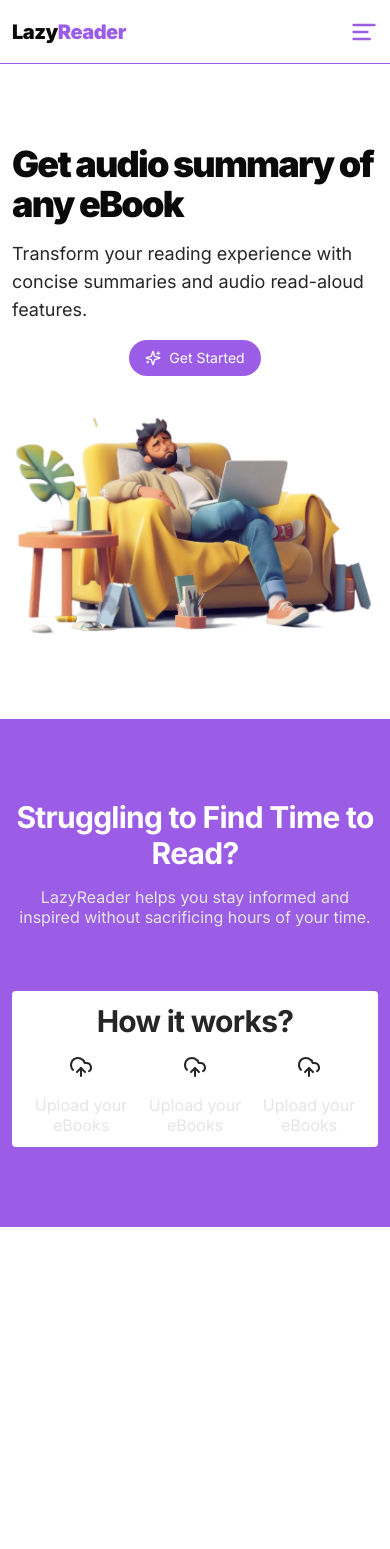
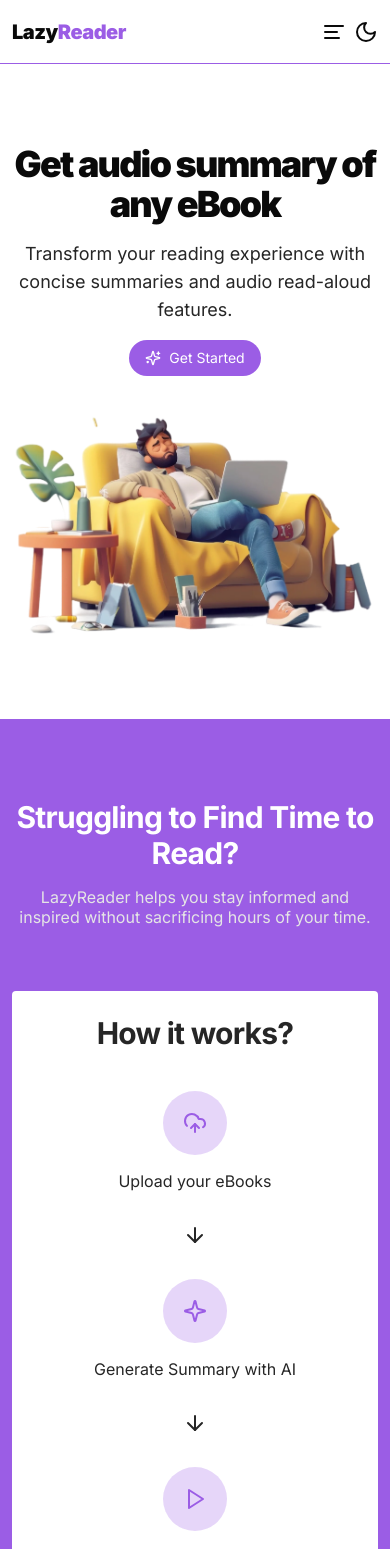
Before and after one commit to Tomilola-ng/LazyReader, a Next.js app: page / in a window 390 px wide. Shown: the top 1549 px of the page. Before the commit the page ends 1227 px from the top, so only its background shows below. Built offline with nearby package versions, Linux system fonts and the light colour scheme.

Commit message:
CLEANER_CODE

```diff
--- a/components/Header/NavBar.tsx
+++ b/components/Header/NavBar.tsx
@@ -7,19 +7,19 @@ import { LINKEDIN_ICON } from "../Reusables/Icons";
 
 export const Navbar = () => {
   return (
-    <motion.div className="md:hidden bg-white border-b w-full absolute top-16 left-0 transition-all">
+    <motion.div className="md:hidden bg-white dark:bg-neutral-900 border-b w-full absolute top-16 left-0 transition-all">
       {_siteDetails.menuLinks.map((item) => (
         <Link
           href={item.link}
           key={item.link}
-          className="py-3 pl-4 border-b hover:textBg transition-all block"
+          className="py-3 pl-4 border-b hover:textBg dark:text-neutral-200 transition-all block"
         >
           {item.label}
         </Link>
       ))}
       <Link
         href={"/"}
-        className="py-3 pl-4 border-b hover:textBg transition-all flexBetween"
+        className="py-3 pl-4 border-b hover:textBg transition-all flex items-center gap-x-2"
       >
         LinkedIn <LINKEDIN_ICON />
       </Link>
--- a/components/Header/index.tsx
+++ b/components/Header/index.tsx
@@ -21,11 +21,10 @@ export default function Header() {
       <header className="h-16 pSm py-3 border-b border-primary bg-light w-full flexBetween z-10">
         <Logo />
 
-        <AlignLeftIcon
-          onClick={toggleOpen}
-          className="text-primary md:hidden"
-          size={28}
-        />
+        <div className="md:hidden flexBetween w-fit gap-x-2">
+          <AlignLeftIcon onClick={toggleOpen} />
+          <ThemeSwitch />
+        </div>
 
         <div className="w-[20rem] hidden md:flexBetween">
           {_siteDetails.menuLinks.map((item) => (
--- a/components/pages/HomePage/Hero.tsx
+++ b/components/pages/HomePage/Hero.tsx
@@ -11,11 +11,11 @@ export default function HeroSection() {
       role="group"
       className="maxContainer flexCenter flex-col py-20 pSm"
     >
-      <h1 className="font-black md:text-5xl text-4xl tracking-tighter">
+      <h1 className="font-black md:text-5xl text-4xl tracking-tighter text-center">
         Get audio summary of any eBook
       </h1>
       <Gap height={4} />
-      <p className="text-neutral-800 dark:text-neutral-200 text-lg md:text-xl">
+      <p className="text-neutral-800 dark:text-neutral-200 text-lg md:text-xl text-center">
         Transform your reading experience with concise summaries and audio
         read-aloud features.
       </p>
--- a/components/pages/HomePage/HowItWorks.tsx
+++ b/components/pages/HomePage/HowItWorks.tsx
@@ -1,36 +1,64 @@
+"use client";
+
 import Gap from "@/components/Reusables/Gap";
-import { UploadCloudIcon } from "lucide-react";
+import {
+  ArrowDownIcon,
+  PlayIcon,
+  SparkleIcon,
+  UploadCloudIcon,
+} from "lucide-react";
+import { motion } from "framer-motion";
+
+function Step({ icon: Icon, text }: { icon: React.ElementType; text: string }) {
+  return (
+    <motion.figure
+      className="flexCenter flex-col gap-y-4 w-full md:w-fit"
+      initial={{ opacity: 0, y: 50 }}
+      whileInView={{ opacity: 1, y: 0 }}
+      viewport={{ once: false }}
+      transition={{ duration: 0.5 }}
+    >
+      <div className="bg-primary/25 rounded-full w-16 h-16 text-primary flexCenter text-3xl">
+        <Icon />
+      </div>
+      <p className="text-neutral-800 md:text-lg text-pretty leading-5">
+        {text}
+      </p>
+    </motion.figure>
+  );
+}
+
+function DirectionArrow() {
+  return (
+    <motion.figure
+      className="w-full md:w-fit flexCenter my-8 md:my-0"
+      initial={{ opacity: 0, y: 50 }}
+      whileInView={{ opacity: 1, y: 0 }}
+      viewport={{ once: true }}
+      transition={{ duration: 0.5, delay: 0.1 }}
+    >
+      <ArrowDownIcon className="md:-rotate-90" />
+    </motion.figure>
+  );
+}
 
 export default function HowItWorksSection() {
   return (
     <section
       role="group"
-      className="flexCenter rounded p-3 bg-white text-neutral-800 flex-col max-w-screen-lg text-center"
+      className="flexBetween rounded p-6 md:py-8 bg-white text-neutral-800 flex-col w-full max-w-screen-lg text-center"
     >
       <h2 className="font-bold text-3xl md:text-4xl tracking-tight">
         How it works?
       </h2>
-      <Gap height={4} />
+      <Gap height={10} />
 
-      <div className="flexBetween">
-        <figure className="flexCenter flex-col gap-y-4 w-fit">
-          <UploadCloudIcon />
-          <p className="text-neutral-200 md:text-lg text-pretty leading-5">
-            Upload your eBooks
-          </p>
-        </figure>
-        <figure className="flexCenter flex-col gap-y-4 w-fit">
-          <UploadCloudIcon />
-          <p className="text-neutral-200 md:text-lg text-pretty leading-5">
-            Upload your eBooks
-          </p>
-        </figure>
-        <figure className="flexCenter flex-col gap-y-4 w-fit">
-          <UploadCloudIcon />
-          <p className="text-neutral-200 md:text-lg text-pretty leading-5">
-            Upload your eBooks
-          </p>
-        </figure>
+      <div className="flexBetween flex-wrap w-full">
+        <Step icon={UploadCloudIcon} text="Upload your eBooks" />
+        <DirectionArrow />
+        <Step icon={SparkleIcon} text="Generate Summary with AI" />
+        <DirectionArrow />
+        <Step icon={PlayIcon} text="Play the Audio Summary" />
       </div>
     </section>
   );
```
